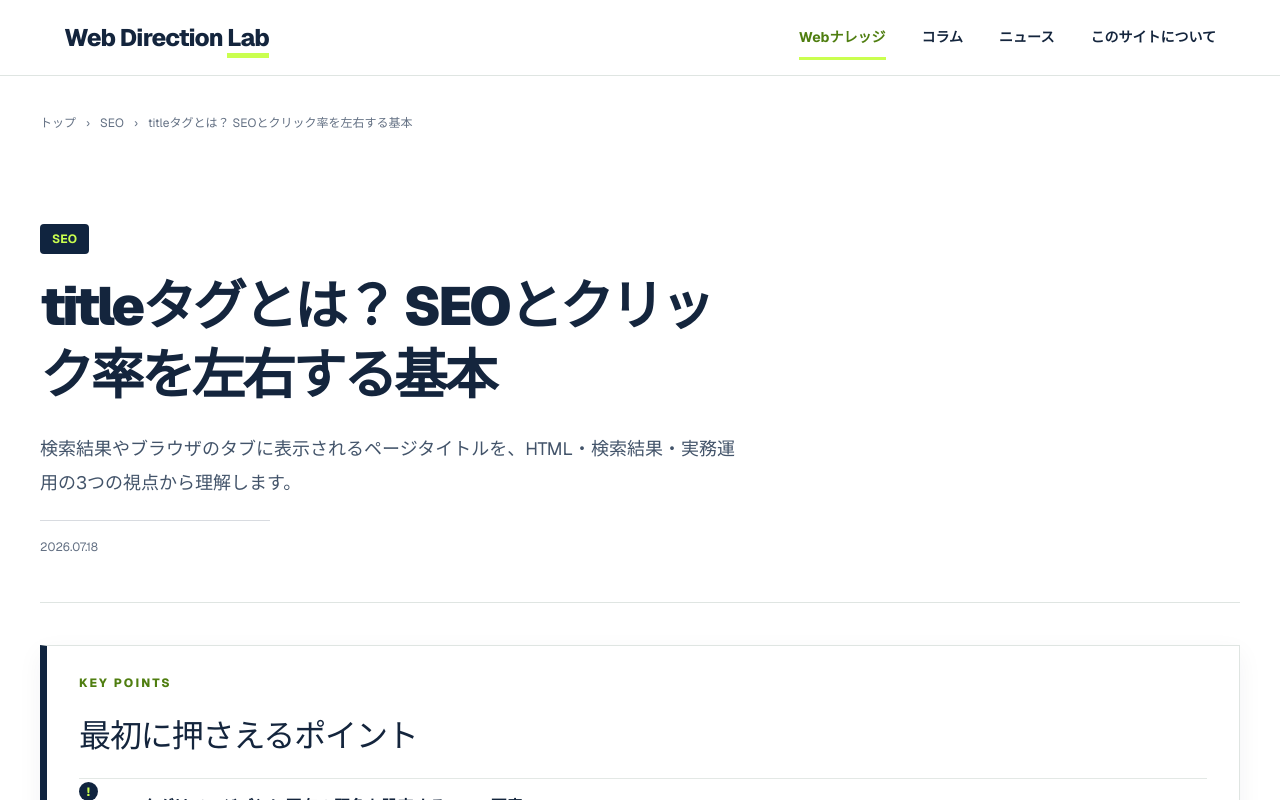
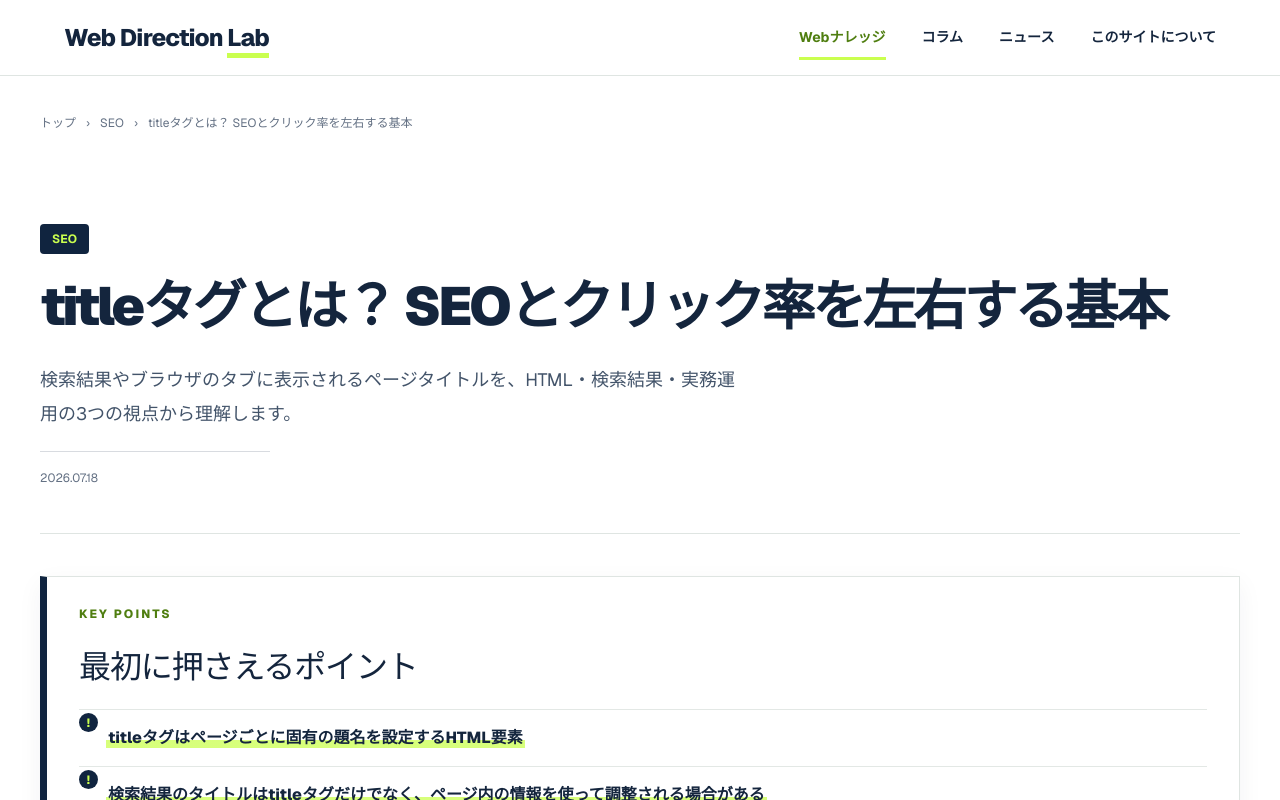
Before and after one commit to oka-wani/web-direction-lab, a Next.js app: page /articles/title-tag in a window 1280 px wide. Shown: the top 800 px of the page. Built offline with nearby package versions, Linux system fonts and the light colour scheme.

Commit message:
Unify knowledge categories and search

```diff
--- a/app/content-refresh.css
+++ b/app/content-refresh.css
@@ -64,10 +64,12 @@
 }
 
 .knowledge-article-mv > div {
-  max-width: 710px;
+  width: 100%;
+  max-width: none;
 }
 
 .knowledge-article-mv h1 {
+  max-width: none !important;
   font-size: clamp(36px, 4.2vw, 56px) !important;
   line-height: 1.28;
 }
```
